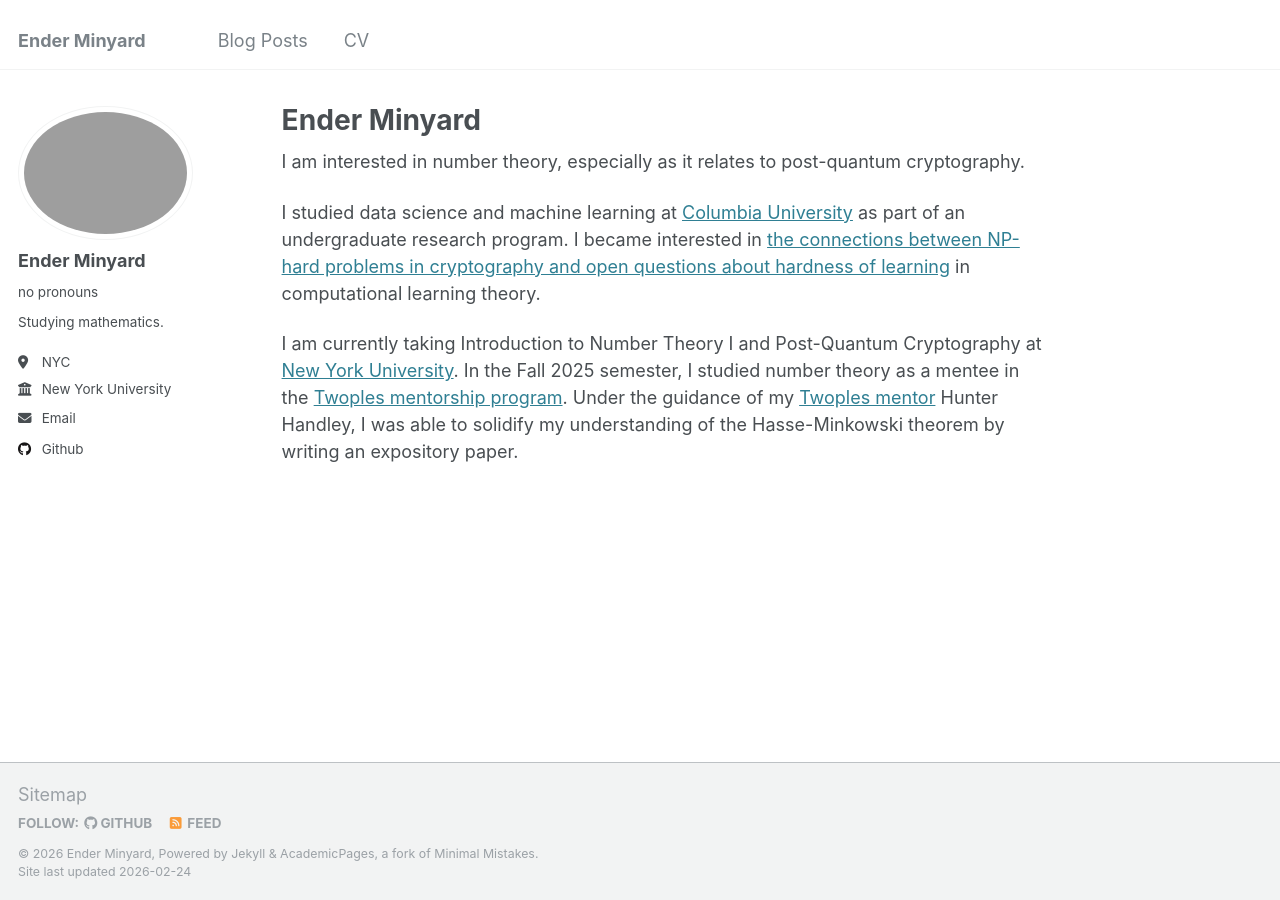
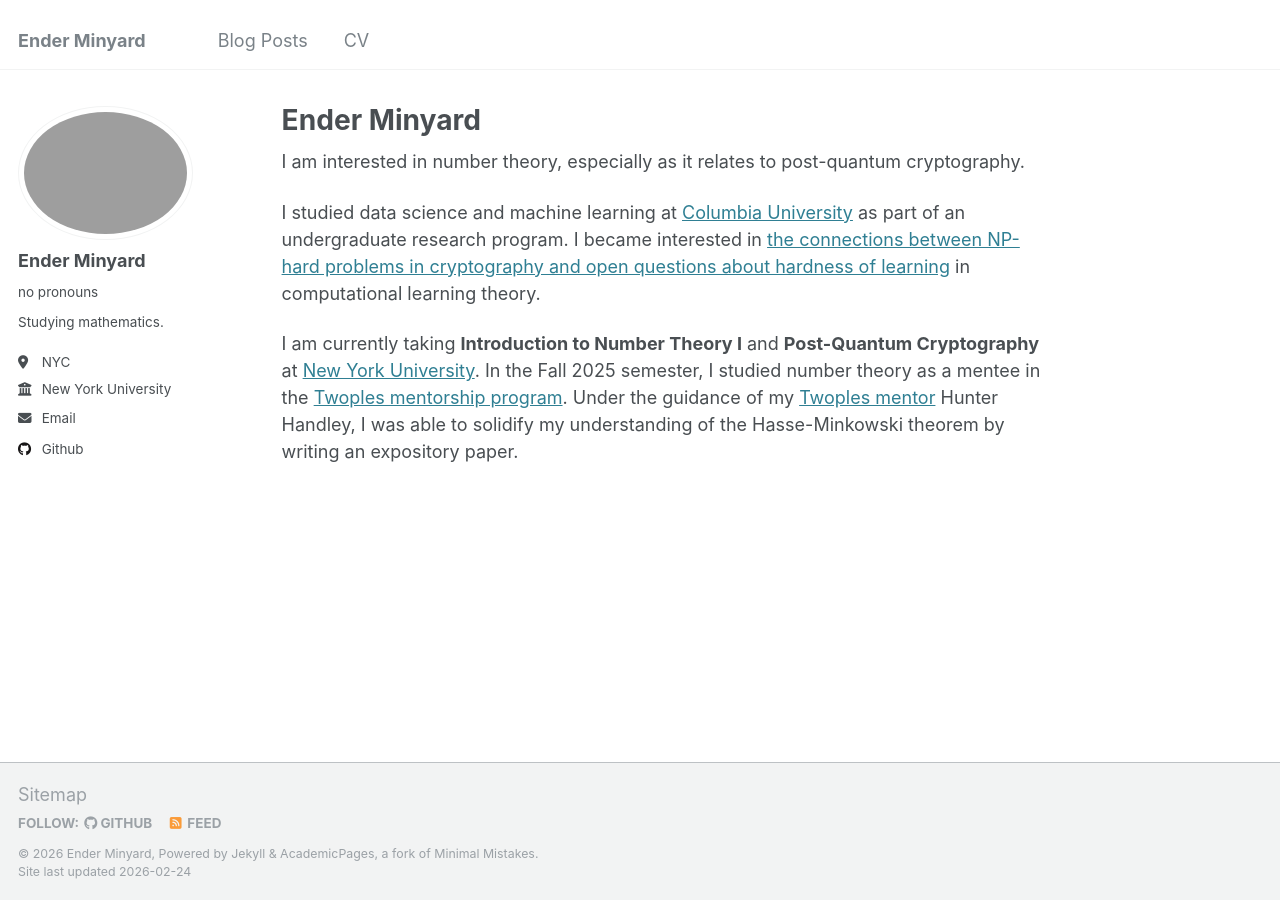
Before and after one commit to enderminyard/academic-page, a Jekyll site: the page built from _pages/about.md, in a window 1280 px wide. Built offline with Jekyll 4.4.1, drawn with Linux system fonts in a browser that asks for light colours.

```diff
--- a/_pages/about.md
+++ b/_pages/about.md
@@ -12,4 +12,4 @@ I am interested in number theory, especially as it relates to post-quantum crypt
 
 I studied data science and machine learning at [Columbia University](https://columbia.edu) as part of an undergraduate research program. I became interested in [the connections between NP-hard problems in cryptography and open questions about hardness of learning](https://sitanchen.com/ccsi_rg.html) in computational learning theory.
 
-I am currently taking Introduction to Number Theory I and Post-Quantum Cryptography at [New York University](https://nyu.edu).  In the Fall 2025 semester, I studied number theory as a mentee in the [Twoples mentorship program](https://sites.google.com/view/twoples/home). Under the guidance of my [Twoples mentor](https://sites.google.com/view/twoples/home) Hunter Handley, I was able to solidify my understanding of the Hasse-Minkowski theorem by writing an expository paper.
+I am currently taking **Introduction to Number Theory I** and **Post-Quantum Cryptography** at [New York University](https://nyu.edu).  In the Fall 2025 semester, I studied number theory as a mentee in the [Twoples mentorship program](https://sites.google.com/view/twoples/home). Under the guidance of my [Twoples mentor](https://sites.google.com/view/twoples/home) Hunter Handley, I was able to solidify my understanding of the Hasse-Minkowski theorem by writing an expository paper.
```
